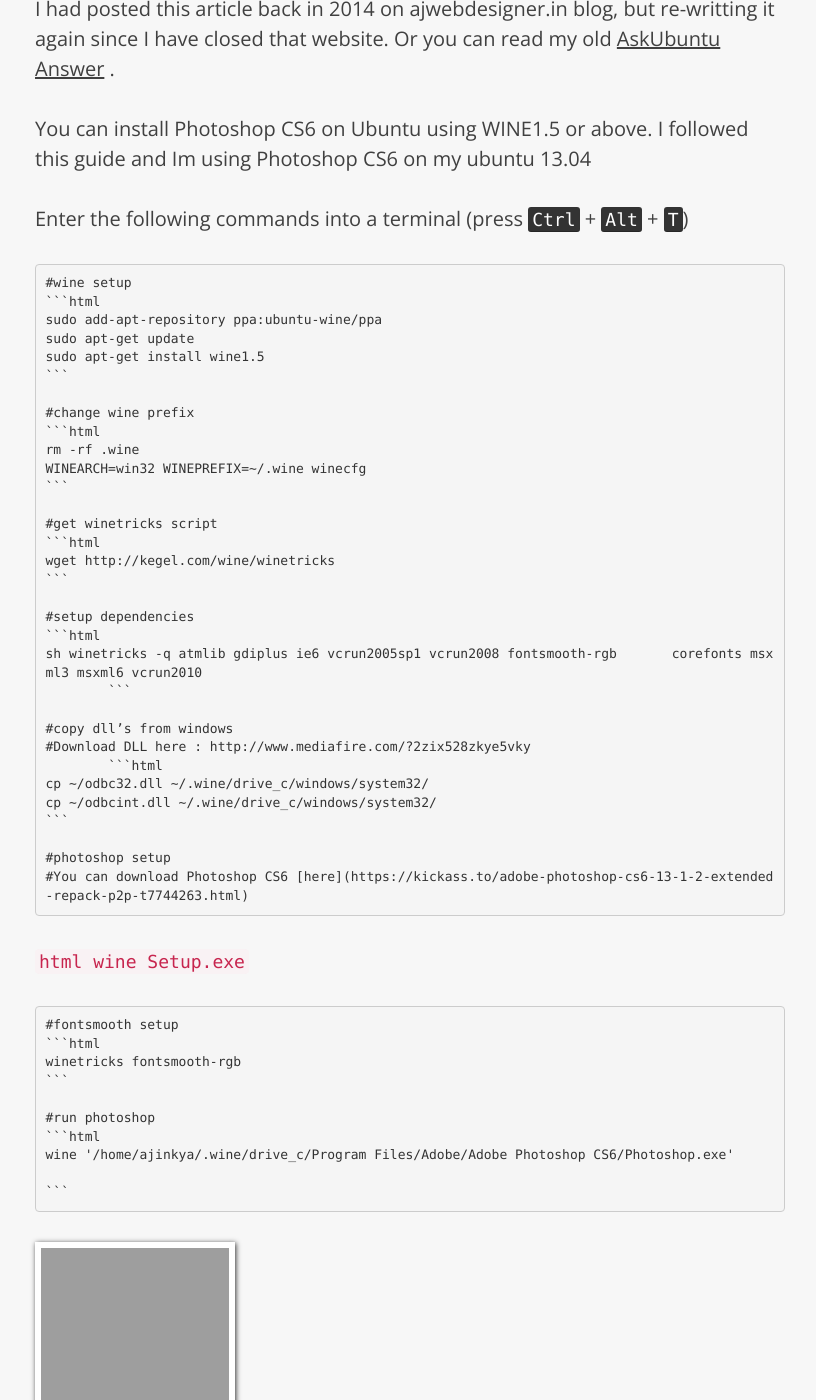
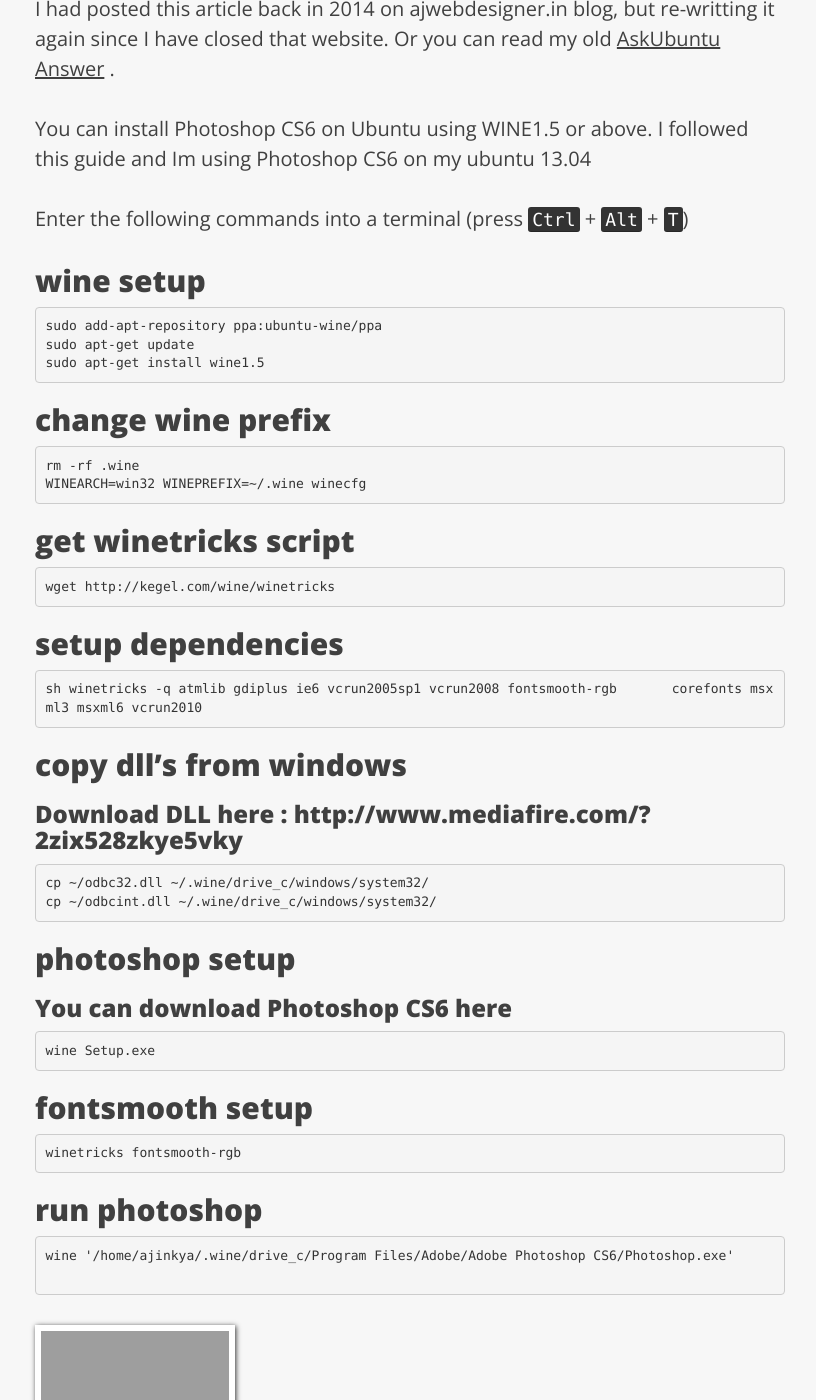
Before and after one commit to steelx/ajinkyaxjs, a Jekyll site: the page built from _posts/2015-04-21-Install-Photoshop-CS6-on-Ubuntu.md, in a window 1280 px wide and 1400 px high, scrolled down 711 px. Shown: the whole window, without its empty margins (230-1046 px from the left). Built offline with Jekyll 4.4.1, drawn with Linux system fonts in a browser that asks for light colours; nearby versions of some CDN libraries; Markdown is read by kramdown in place of the engine named in the settings; comment, search, counter and statistics services are not loaded; grey boxes are pictures that could not be loaded.

Commit message:
Update 2015-04-21-Install-Photoshop-CS6-on-Ubuntu.md

````diff
--- a/_posts/2015-04-21-Install-Photoshop-CS6-on-Ubuntu.md
+++ b/_posts/2015-04-21-Install-Photoshop-CS6-on-Ubuntu.md
@@ -18,52 +18,52 @@
 Enter the following commands into a terminal (press <kbd>Ctrl</kbd> + <kbd>Alt</kbd> + <kbd>T</kbd>)
 
 
-	#wine setup
-	```html
-	sudo add-apt-repository ppa:ubuntu-wine/ppa
-	sudo apt-get update
-	sudo apt-get install wine1.5
-	```
+##wine setup
+```html
+sudo add-apt-repository ppa:ubuntu-wine/ppa
+sudo apt-get update
+sudo apt-get install wine1.5
+```
 
-	#change wine prefix
-	```html
-	rm -rf .wine
-	WINEARCH=win32 WINEPREFIX=~/.wine winecfg
-	```
+##change wine prefix
+```html
+rm -rf .wine
+WINEARCH=win32 WINEPREFIX=~/.wine winecfg
+```
 
-	#get winetricks script
-	```html
-	wget http://kegel.com/wine/winetricks
-	```
+##get winetricks script
+```html
+wget http://kegel.com/wine/winetricks
+```
 
-	#setup dependencies
-	```html
-	sh winetricks -q atmlib gdiplus ie6 vcrun2005sp1 vcrun2008 fontsmooth-rgb	corefonts msxml3 msxml6 vcrun2010
-  	```
+##setup dependencies
+```html
+sh winetricks -q atmlib gdiplus ie6 vcrun2005sp1 vcrun2008 fontsmooth-rgb	corefonts msxml3 msxml6 vcrun2010
+```
 
-	#copy dll’s from windows
-	#Download DLL here : http://www.mediafire.com/?2zix528zkye5vky
-  	```html
-	cp ~/odbc32.dll ~/.wine/drive_c/windows/system32/
-	cp ~/odbcint.dll ~/.wine/drive_c/windows/system32/
-	```
+##copy dll’s from windows
+###Download DLL here : http://www.mediafire.com/?2zix528zkye5vky
+```html
+cp ~/odbc32.dll ~/.wine/drive_c/windows/system32/
+cp ~/odbcint.dll ~/.wine/drive_c/windows/system32/
+```
 
-	#photoshop setup
-	#You can download Photoshop CS6 [here](https://kickass.to/adobe-photoshop-cs6-13-1-2-extended-repack-p2p-t7744263.html)
+##photoshop setup
+###You can download Photoshop CS6 [here](https://kickass.to/adobe-photoshop-cs6-13-1-2-extended-repack-p2p-t7744263.html)
 
-  ```html
-	wine Setup.exe
-	```
+```html
+wine Setup.exe
+```
 
-	#fontsmooth setup
-	```html
-	winetricks fontsmooth-rgb
-	```
+##fontsmooth setup
+```html
+winetricks fontsmooth-rgb
+```
 
-	#run photoshop
-	```html
-	wine '/home/ajinkya/.wine/drive_c/Program Files/Adobe/Adobe Photoshop CS6/Photoshop.exe'
+##run photoshop
+```html
+wine '/home/ajinkya/.wine/drive_c/Program Files/Adobe/Adobe Photoshop CS6/Photoshop.exe'
 
-	```
+```
 
 <a class="lightbox" href="https://cloud.githubusercontent.com/assets/3184210/7199958/3a601be0-e516-11e4-8113-799b8c4bae3d.jpg"><img src="https://cloud.githubusercontent.com/assets/3184210/7246641/dafc751c-e81d-11e4-85d9-044b1a818a2c.jpg" alt="raspberry pi 2"></a>
````
Also changed, not shown: other parts of _posts/2015-04-21-Install-Photoshop-CS6-on-Ubuntu.md (+1 -1 lines).
